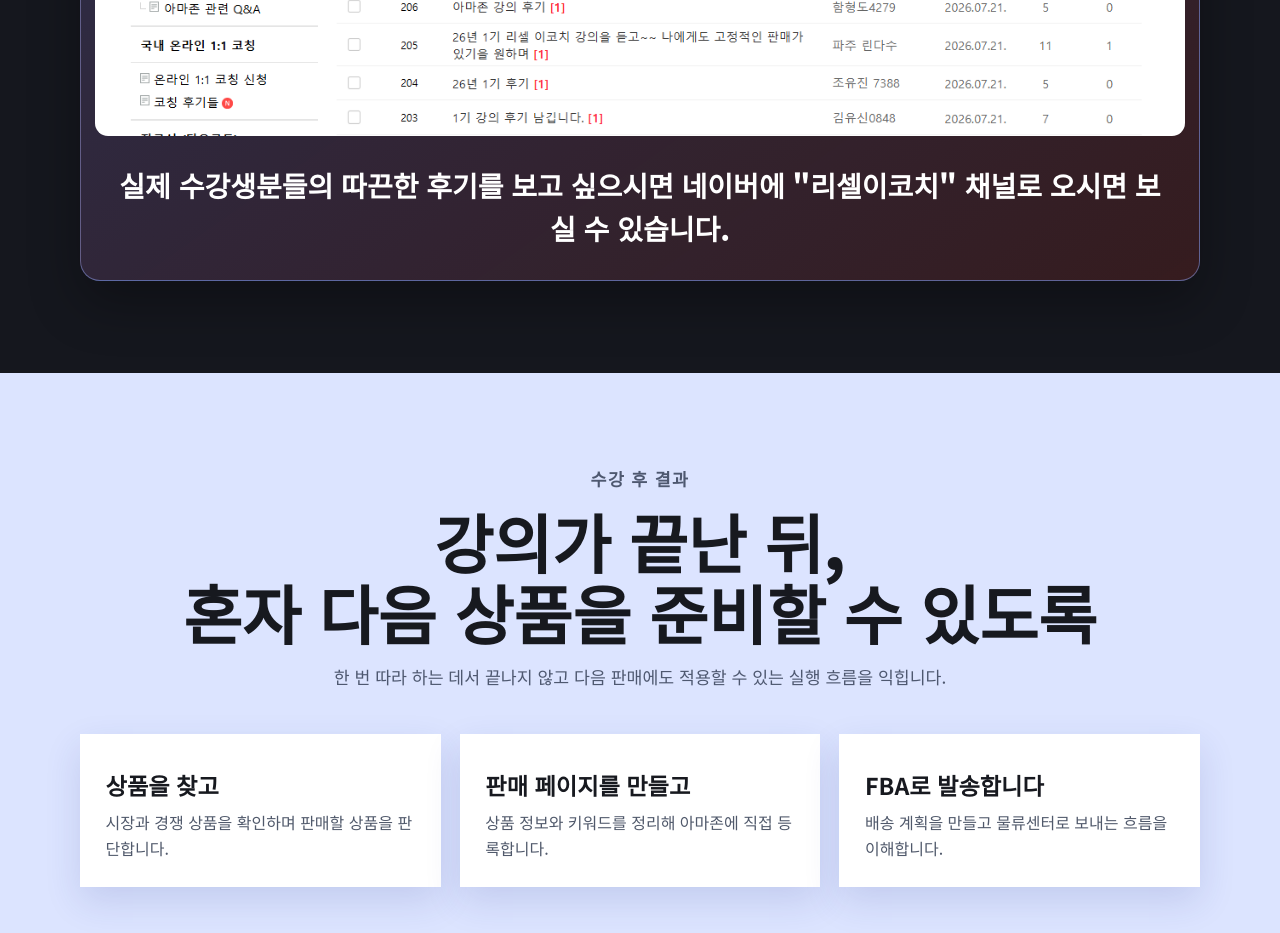
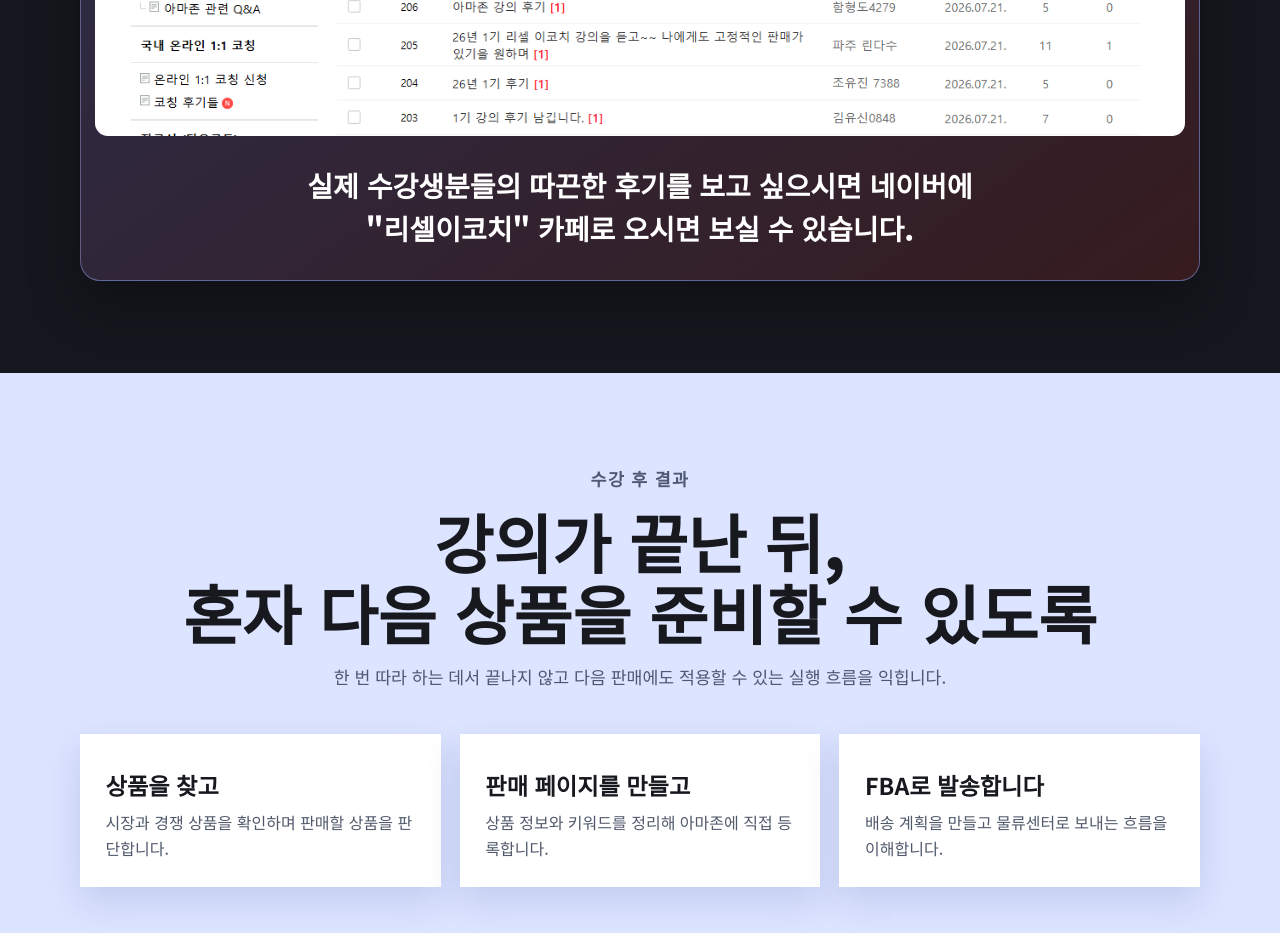
Before and after one commit to resellcoach34/git-pr, a website: page index.html in a window 1280 px wide. Shown: the part 6500-7433 px from the top of the page. Drawn offline with Linux system fonts and the light colour scheme.

Commit message:
Adjust Naver review caption lines

```diff
--- a/index.html
+++ b/index.html
@@ -63,7 +63,7 @@
       <div class="video-list fade-in-up" aria-label="강의 소개 영상 목록">
         <article class="video-panel"><a class="video-frame video-preview" href="https://youtu.be/F3MCYv_JkEo" target="_blank" rel="noopener" aria-label="아마존에서 물건 판매하는 기초 영상 유튜브에서 보기"><img src="https://img.youtube.com/vi/F3MCYv_JkEo/hqdefault.jpg" alt="아마존에서 물건 판매하는 기초 영상 미리보기" loading="lazy"><span class="play-badge" aria-hidden="true"></span></a><div class="video-copy"><span>VIDEO 01</span><h3>아마존에서 물건 판매하는 기초 영상</h3><p>(아마존으로 한달에 150만원 버는 법)</p><a class="video-link" href="https://youtu.be/F3MCYv_JkEo" target="_blank" rel="noopener">YouTube에서 보기</a></div></article>
         <article class="video-panel"><a class="video-frame video-preview" href="https://youtu.be/kX3KF7lGAtY" target="_blank" rel="noopener" aria-label="아마존 판매하는 방법 무료 강의 유튜브에서 보기"><img src="https://img.youtube.com/vi/kX3KF7lGAtY/hqdefault.jpg" alt="아마존 판매하는 방법 무료 강의 미리보기" loading="lazy"><span class="play-badge" aria-hidden="true"></span></a><div class="video-copy"><span>VIDEO 02</span><h3>아마존 판매하는 방법 무료 강의</h3><p>(리셀이코치 방법을 배워보세요!)</p><a class="video-link" href="https://youtu.be/kX3KF7lGAtY" target="_blank" rel="noopener">YouTube에서 보기</a></div></article>
-        <article class="review-channel-card fade-in-up"><img src="resellcoach-naver-reviews.png" alt="네이버 리셀이코치 채널의 실제 아마존 강의 수강생 후기 게시판" width="1291" height="855" loading="lazy" decoding="async"><p>실제 수강생분들의 따끈한 후기를 보고 싶으시면 네이버에 &quot;리셀이코치&quot; 채널로 오시면 보실 수 있습니다.</p></article>
+        <article class="review-channel-card fade-in-up"><img src="resellcoach-naver-reviews.png" alt="네이버 리셀이코치 카페의 실제 아마존 강의 수강생 후기 게시판" width="1291" height="855" loading="lazy" decoding="async"><p>실제 수강생분들의 따끈한 후기를 보고 싶으시면 네이버에<br>&quot;리셀이코치&quot; 카페로 오시면 보실 수 있습니다.</p></article>
       </div>
     </div></section>
 
```
Also changed, not shown: tests/validate-site.mjs (+2 -1 lines), .agents/PROJECT_STATE.md.
